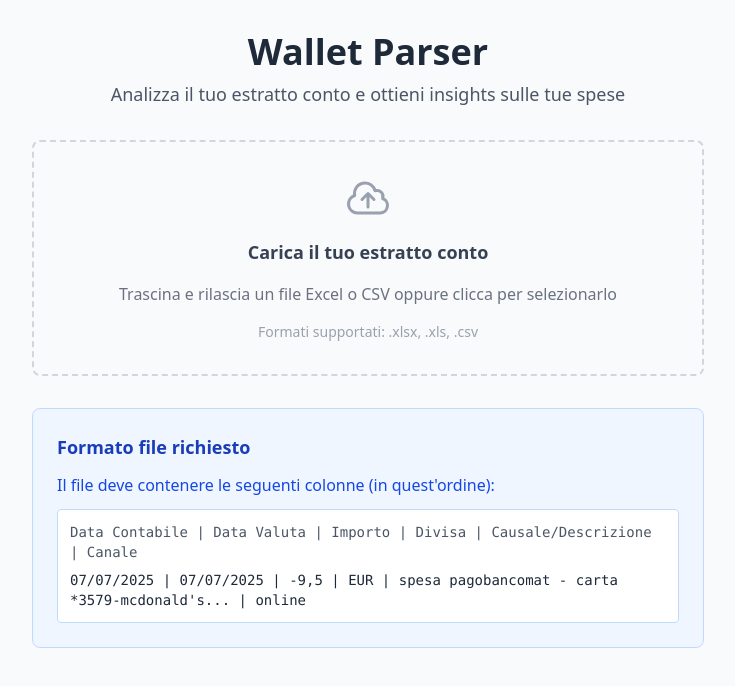
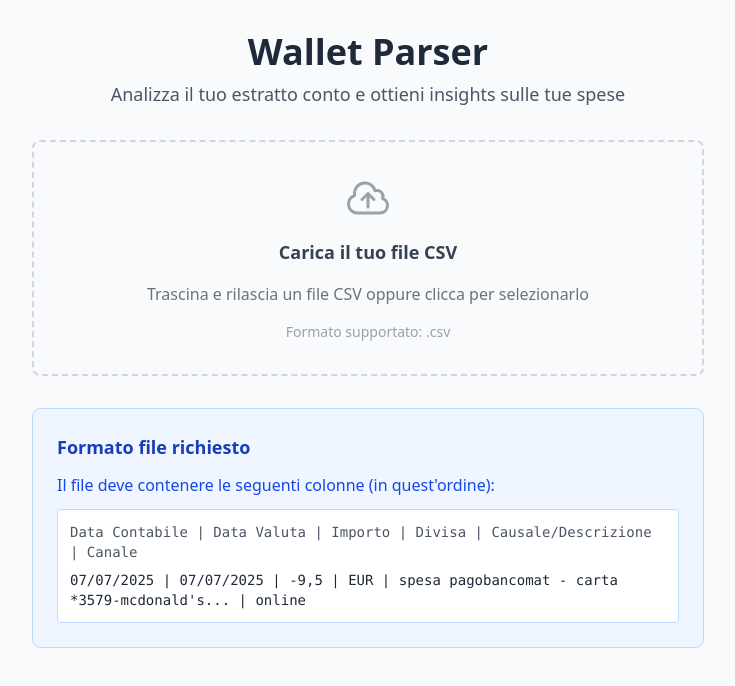
Before and after one commit to diemrt/wallet-parser, a React (Vite) app: page / in a window 1280 px wide. Shown: the top 686 px of the page, without its empty margins (272-1007 px from the left). Built offline with nearby package versions, Linux system fonts and the light colour scheme.

Commit message:
feat: update FileDropzone to support only CSV file uploads and adjust related text

```diff
--- a/src/components/FileDropzone.tsx
+++ b/src/components/FileDropzone.tsx
@@ -17,8 +17,6 @@ const FileDropzone: React.FC<FileDropzoneProps> = ({ onFileUpload, isLoading })
   const { getRootProps, getInputProps, isDragActive } = useDropzone({
     onDrop,
     accept: {
-      'application/vnd.openxmlformats-officedocument.spreadsheetml.sheet': ['.xlsx'],
-      'application/vnd.ms-excel': ['.xls'],
       'text/csv': ['.csv']
     },
     multiple: false,
@@ -48,13 +46,13 @@ const FileDropzone: React.FC<FileDropzoneProps> = ({ onFileUpload, isLoading })
         ) : (
           <>
             <h3 className="text-lg font-semibold text-gray-700">
-              {isDragActive ? 'Rilascia il file qui' : 'Carica il tuo estratto conto'}
+              {isDragActive ? 'Rilascia il file qui' : 'Carica il tuo file CSV'}
             </h3>
             <p className="text-gray-500">
-              Trascina e rilascia un file Excel o CSV oppure clicca per selezionarlo
+              Trascina e rilascia un file CSV oppure clicca per selezionarlo
             </p>
             <p className="text-sm text-gray-400">
-              Formati supportati: .xlsx, .xls, .csv
+              Formato supportato: .csv
             </p>
           </>
         )}
```
